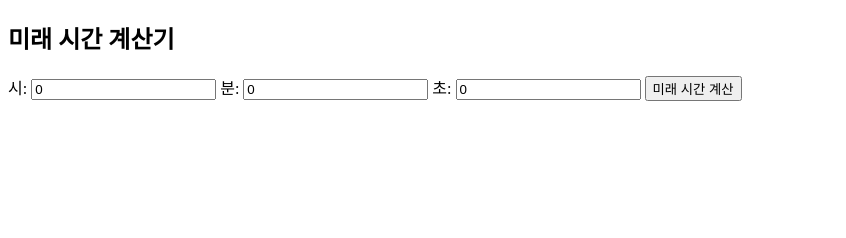
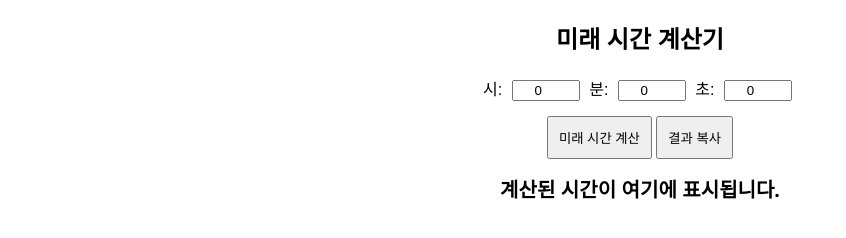
Before and after one commit to kimkoko106/future-time-calculator, a plain HTML site: page index.html in a window 1280 px wide. Shown: the whole page, without its empty margins (0-846 px from the left). Drawn offline with Linux system fonts and the light colour scheme.

Commit message:
Update index.html

```diff
--- a/index.html
+++ b/index.html
@@ -2,15 +2,24 @@
 <html lang="ko">
 <head>
     <meta charset="UTF-8">
+    <meta name="viewport" content="width=device-width, initial-scale=1.0">
     <title>미래 시간 계산기</title>
+    <style>
+        body { font-family: Arial, sans-serif; text-align: center; margin: 20px; }
+        input { width: 60px; text-align: center; margin: 5px; }
+        button { padding: 10px; margin-top: 10px; cursor: pointer; }
+        #result { font-size: 20px; margin-top: 15px; font-weight: bold; }
+    </style>
 </head>
 <body>
     <h2>미래 시간 계산기</h2>
-  <label>시: <input type="number" id="hours" value="0"></label>
-  <label>분: <input type="number" id="minutes" value="0"></label>
-  <label>초: <input type="number" id="seconds" value="0"></label>
+    <label>시: <input type="number" id="hours" value="0" min="0"></label>
+    <label>분: <input type="number" id="minutes" value="0" min="0"></label>
+    <label>초: <input type="number" id="seconds" value="0" min="0"></label>
+    <br>
     <button onclick="calculateFutureTime()">미래 시간 계산</button>
-  <p id="result"></p>
+    <button onclick="copyToClipboard()">결과 복사</button>
+    <p id="result">계산된 시간이 여기에 표시됩니다.</p>
 
     <script>
         function calculateFutureTime() {
@@ -24,7 +33,16 @@
             now.setSeconds(now.getSeconds() + s);
 
             const formatted = now.toTimeString().split(' ')[0];
-      document.getElementById('result').innerText = `미래 시간은: ${formatted}`;
+            document.getElementById('result').innerText = `미래 시간: ${formatted}`;
+        }
+
+        function copyToClipboard() {
+            const resultText = document.getElementById('result').innerText.replace('미래 시간: ', '');
+            navigator.clipboard.writeText(resultText).then(() => {
+                alert('복사 완료: ' + resultText);
+            }).catch(err => {
+                alert('복사 실패!');
+            });
         }
     </script>
 </body>
```
Lines whose indentation alone changed are shown as unchanged.
